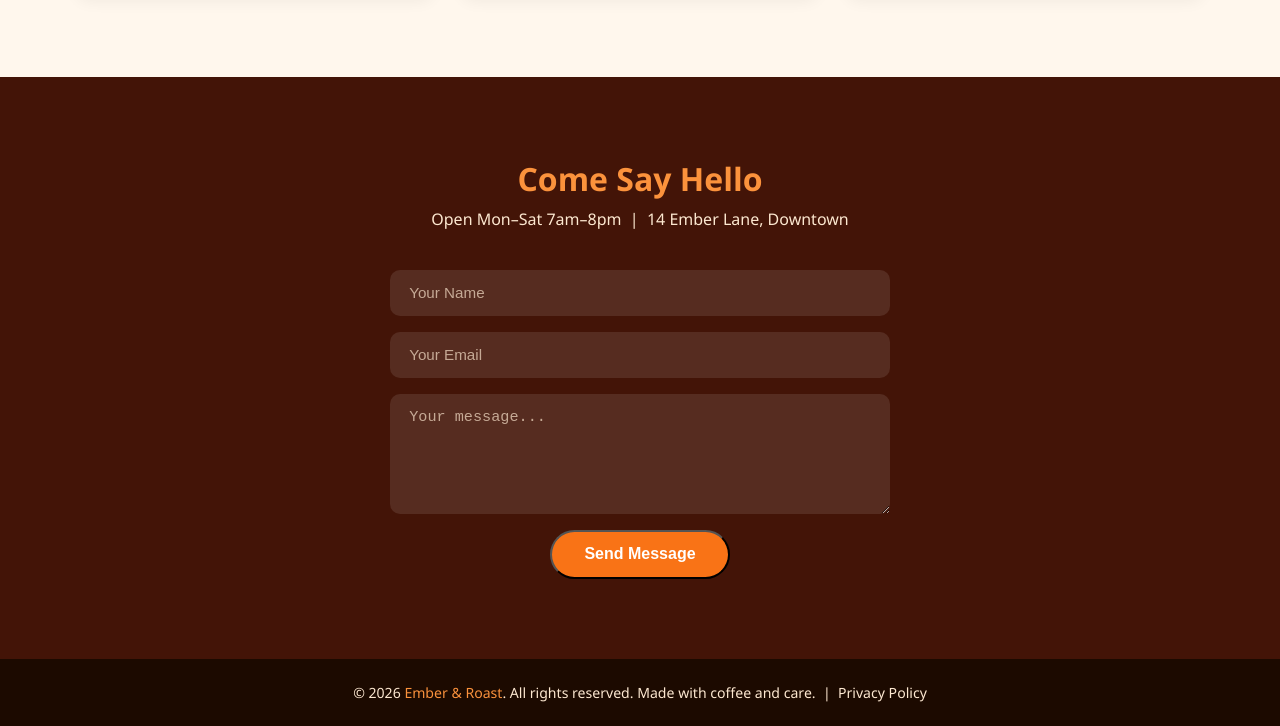
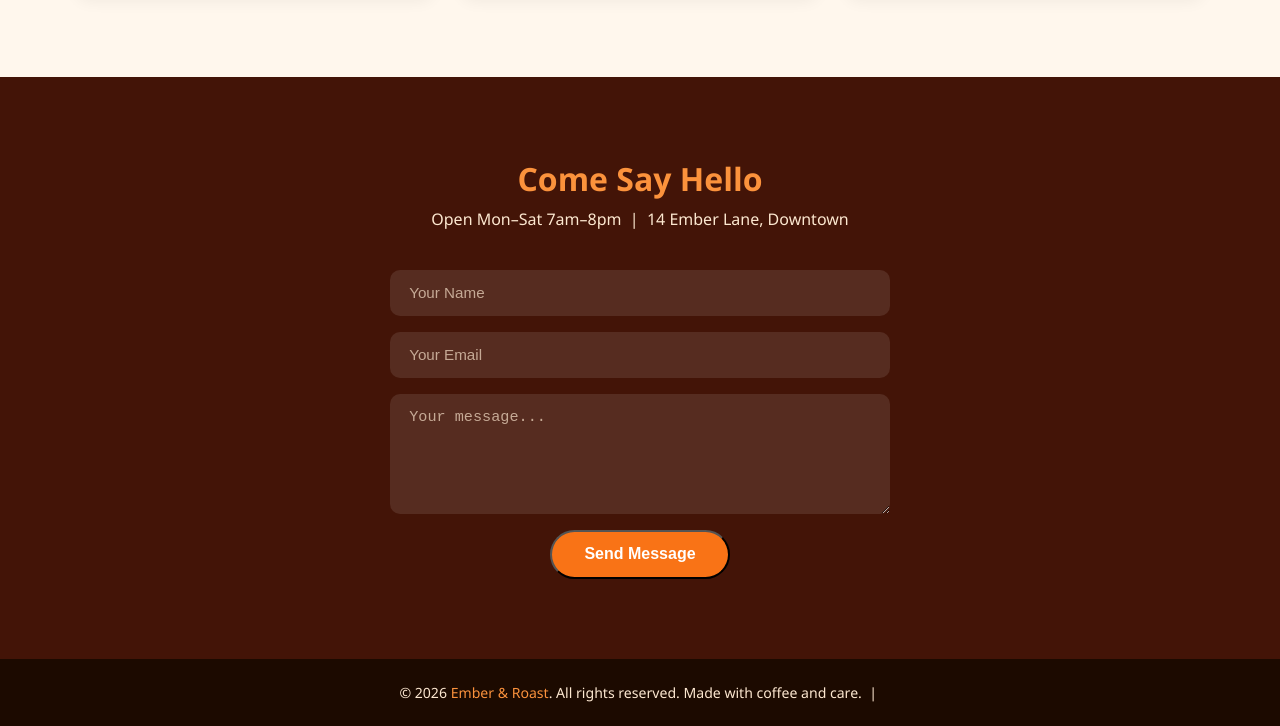
Before and after one commit to vish-n-u-k/orange-theme, a plain HTML site: page index.html in a window 1280 px wide. Shown: the part 2775-3501 px from the top of the page. Drawn offline with Linux system fonts and the light colour scheme.

Commit message:
made changes

```diff
--- a/index.html
+++ b/index.html
@@ -600,7 +600,7 @@
 
   <!-- FOOTER -->
   <footer>
-    &copy; 2026 <span>Ember &amp; Roast</span>. All rights reserved. Made with coffee and care. &nbsp;|&nbsp; <a href="/privacy-policy">Privacy Policy</a>
+    &copy; 2026 <span>Ember &amp; Roast</span>. All rights reserved. Made with coffee and care. &nbsp;|&nbsp;
   </footer>
 
 </body>
```
